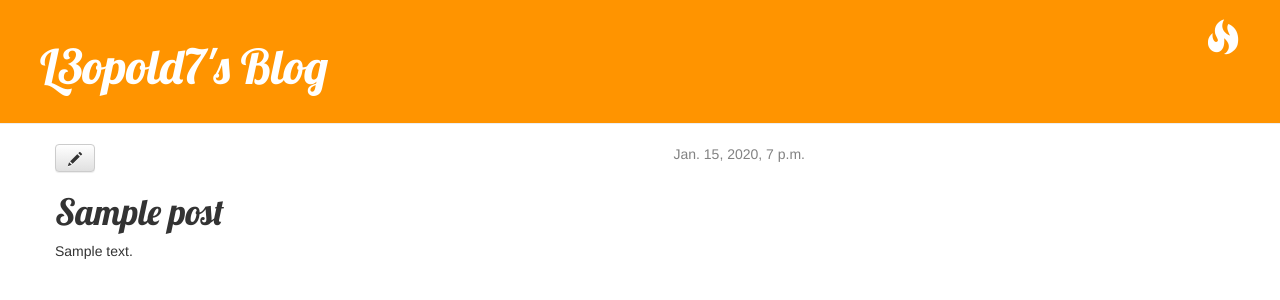
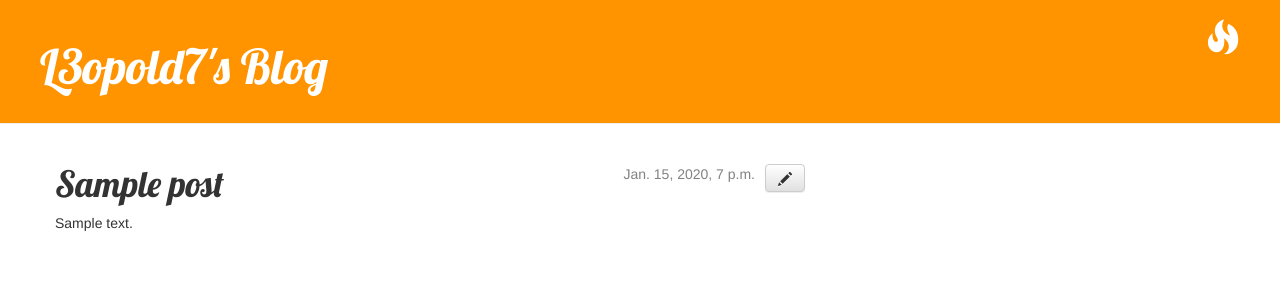
Before and after one commit to L3opold7/L3opold7, a Django app: template templates/post_detail.html in a window 1280 px wide. Shown: the top 300 px of the page. Run offline with Django 3.2, Linux system fonts and the light colour scheme; the template is opened without the code that fills it: values that come from a table or form of the project are taken from there, others are empty; tables that the repository leaves empty hold one stand-in row (values such as "Sample post"); parts of the project's set-up code (start-up, migrations or seed data) failed here and were passed over; some libraries are stand-ins or nearby versions.

Commit message:
Modify post_edit page's button and design very little :)

```diff
--- a/blog/static/css/blog.css
+++ b/blog/static/css/blog.css
@@ -49,3 +49,8 @@ h1, h2, h3, h4 {
 .login {
     margin-bottom: 40px;
 }
+
+a.btn.btn-default {
+    margin-left: 10px;
+    float: right;
+}
--- a/templates/post_detail.html
+++ b/templates/post_detail.html
@@ -6,11 +6,11 @@
             <div class="col-md-8">
                 <div class="post">
                     {% if post.created_at %}
+                        <a class="btn btn-default" href="{% url 'post_edit' pk=post.pk %}"><span class="glyphicon glyphicon-pencil"></span></a>
                         <div class="date">
                             {{ post.created_at }}
                         </div>
                     {% endif %}
-                    <a class="btn btn-default" href="{% url 'post_edit' pk=post.pk %}"><span class="glyphicon glyphicon-pencil"></span></a>
                     <h1>{{ post.title }}</h1>
                     <p>{{ post.text|linebreaks }}</p>
                 </div>
```
